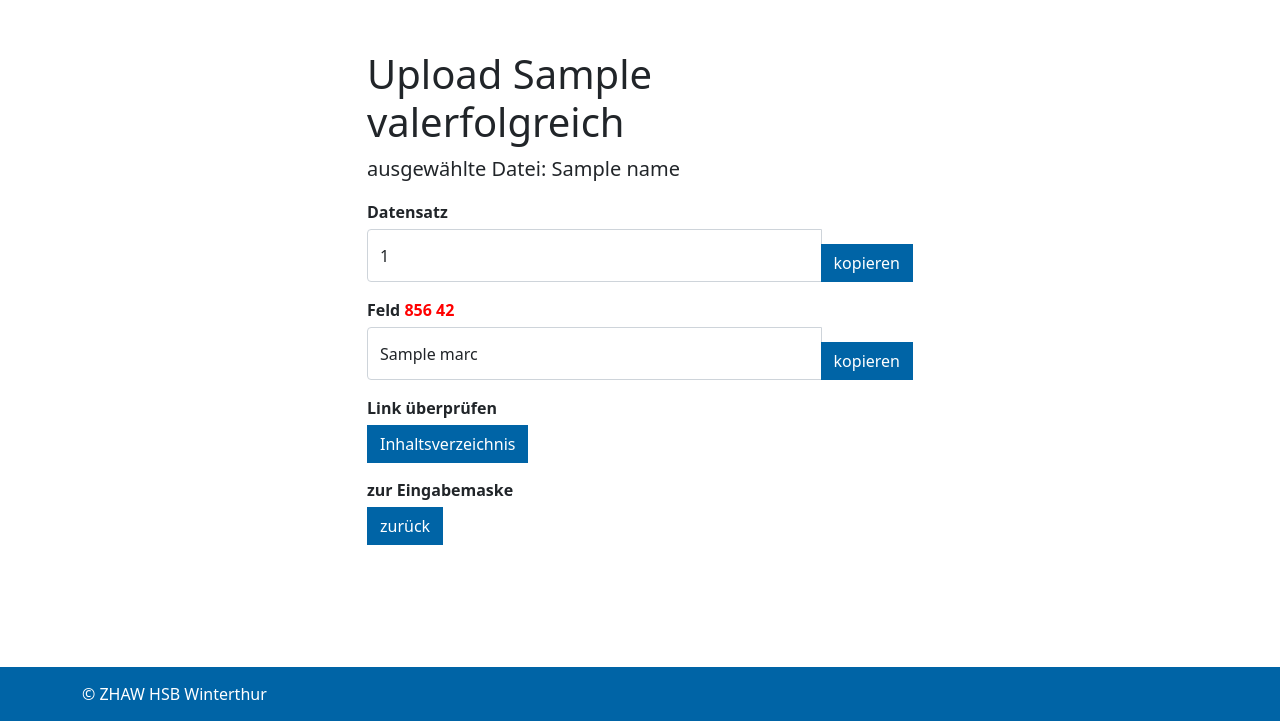
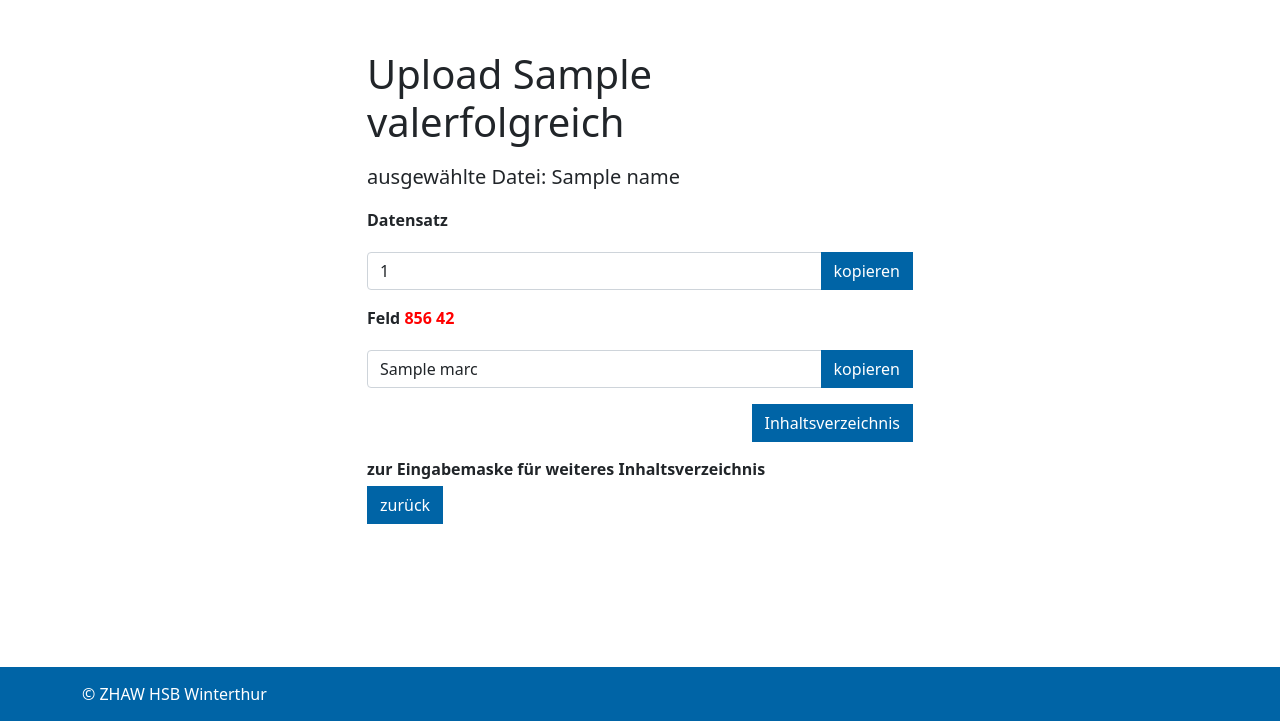
Before and after one commit to rhodijn/toc_app, a Flask app: template templates/result.html in a window 1280 px wide. Shown: the part 79-800 px from the top of the page. Run offline with Flask 3, Linux system fonts and the light colour scheme; the template is opened without the code that fills it: most values are stand-ins (such as "Sample title", 1, 10 or a date in 2020); some libraries are stand-ins or nearby versions.

Commit message:
design almost done

```diff
--- a/static/css/styles.css
+++ b/static/css/styles.css
@@ -22,6 +22,7 @@
  * 6.6  Loader
  * 6.7  Alert
  * 7.   Utilities
+ * 8.   Additions
  */
 
 /*
@@ -317,3 +318,12 @@ table tr td>* {
     display: table-row;
     border: 3px solid red;
 }
+
+/*
+ * 8.   Additions
+ */
+
+ .cp-txt-field {
+    height: 38px;
+    margin-top: 15px;
+ }
--- a/templates/result.html
+++ b/templates/result.html
@@ -26,7 +26,8 @@
         <div class="container">
             <div class="row">
                 <div class="col-6 mx-auto">
-                    <h1>Upload {{ val }}erfolgreich</h1>
+                    <fieldset>
+                        <legend><h1>Upload {{ val }}erfolgreich</h1></legend>
                         <p class="lead">
                             ausgewählte Datei: {{ name }}
                         </p>
@@ -37,7 +38,7 @@
                             Datensatz
                         </label>
                         <div class="input-group mb-3">
-                        <input title="Network Id" type="text" value="{{ id }}" id="network_id" class="form-control" />
+                            <input title="Network Id" type="text" value="{{ id }}" id="network_id" class="form-control cp-txt-field" />
                             <div class="input-group-append">
                                 <button title="kopieren" type="button" onclick="cpTextFunc('network_id')" class="btn btn-primary input-group-append">
                                     kopieren
@@ -50,21 +51,21 @@
                             Feld <span class="is-red">856 42</span>
                         </label>
                         <div class="input-group mb-3">
-                        <input title="MARC XML" type="text" value="{{ marc }}" id="marc_data" class="form-control" />
+                            <input title="MARC XML" type="text" value="{{ marc }}" id="marc_data" class="form-control cp-txt-field" />
                             <button title="kopieren" type="button" onclick="cpTextFunc('marc_data')" class="btn btn-primary input-group-append">
                                 kopieren
                             </button>
                         </div>
-                    <div class="text-start">
-                        <label for="toc-link">Link überprüfen</label>
+                        <div class="text-end">
                             <a href="{{ url }}" class="btn btn-primary" target=\"_blank\" id="toc-link">Inhaltsverzeichnis</a>
                         </div>
                             {% endif %}
                         {% endblock %}
                         <div class="text-start">
-                        <label for="back">zur Eingabemaske</label>
+                            <label for="back">zur Eingabemaske für weiteres Inhaltsverzeichnis</label>
                             <a href="/" class="btn btn-primary" id="back">zurück</a>
                         </div>
+                    </fieldset>
                 </div>
             </div>
         </div>
--- a/templates/upload.html
+++ b/templates/upload.html
@@ -51,8 +51,7 @@
                             <label for="file">
                                 PDF Datei hochladen <span class="is-red">*</span>
                             </label>
-                            <input id="file" type="file" name="file" filetype="pdf" accept=".pdf"
-                                class="form-control" required />
+                            <input id="file" type="file" name="file" filetype="pdf" accept=".pdf" class="form-control" required />
                             <div class="text-end">
                                 <button type="submit" name="load" class="btn btn-primary">hochladen</button>
                             </div>
```
Lines whose indentation alone changed are shown as unchanged.
